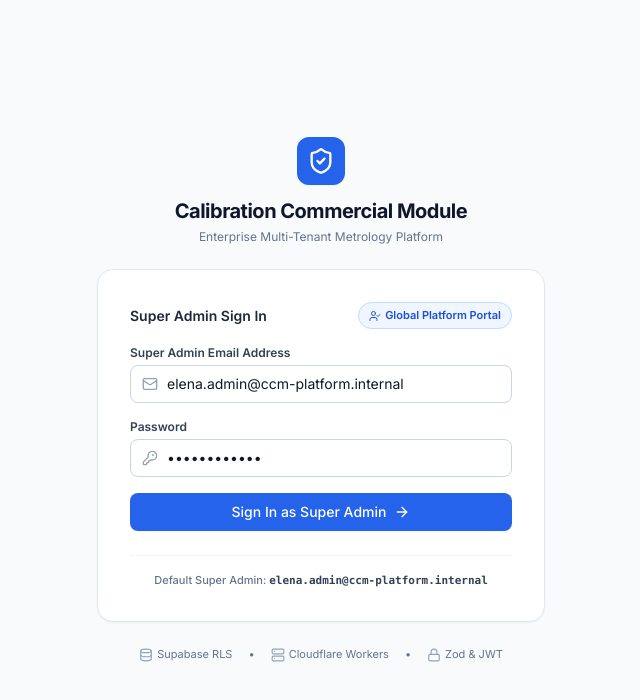
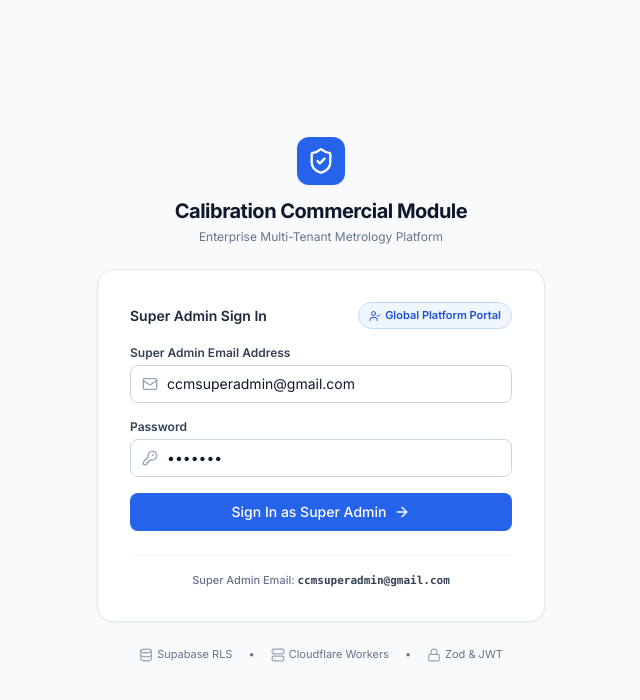
Before and after one commit to bvnethra/CCM, a React (Vite) app in the folder frontend/: page / in a window 1280 px wide. Shown: the top 700 px of the page, without its empty margins (319-959 px from the left). Built offline with nearby package versions, Linux system fonts and the light colour scheme; no server answers; the database is empty.

Commit message:
feat(auth): update Super Admin login credentials to ccmsuperadmin@gmail.com and ccm1234

```diff
--- a/frontend/src/features/auth/LoginPage.tsx
+++ b/frontend/src/features/auth/LoginPage.tsx
@@ -11,8 +11,8 @@ export interface LoginPageProps {
 export const LoginPage: React.FC<LoginPageProps> = ({ onLoginSuccess }) => {
   const { loginWithCredentials, isLoading } = useAuth();
 
-  const [email, setEmail] = useState('elena.admin@ccm-platform.internal');
-  const [password, setPassword] = useState('Password123!');
+  const [email, setEmail] = useState('ccmsuperadmin@gmail.com');
+  const [password, setPassword] = useState('ccm1234');
   const [errorMessage, setErrorMessage] = useState('');
 
   const handleSubmit = async (e: React.FormEvent) => {
@@ -64,7 +64,7 @@ export const LoginPage: React.FC<LoginPageProps> = ({ onLoginSuccess }) => {
               type="email"
               value={email}
               onChange={(e) => setEmail(e.target.value)}
-              placeholder="elena.admin@ccm-platform.internal"
+              placeholder="ccmsuperadmin@gmail.com"
               leftIcon={<Mail className="w-4 h-4 text-slate-400" />}
               required
             />
@@ -87,7 +87,7 @@ export const LoginPage: React.FC<LoginPageProps> = ({ onLoginSuccess }) => {
           {/* Single Super Admin Credential Helper Badge */}
           <div className="mt-6 pt-4 border-t border-slate-100 text-center">
             <p className="text-[11px] text-slate-500 font-medium">
-              Default Super Admin: <span className="font-mono text-slate-700 font-semibold">elena.admin@ccm-platform.internal</span>
+              Super Admin Email: <span className="font-mono text-slate-700 font-semibold">ccmsuperadmin@gmail.com</span>
             </p>
           </div>
         </div>
--- a/frontend/src/lib/mockData.ts
+++ b/frontend/src/lib/mockData.ts
@@ -346,7 +346,7 @@ export const demoProfiles: UserProfile[] = [
     id: 'usr-super-admin',
     tenant_id: '11111111-1111-4111-a111-111111111111',
     full_name: 'Elena Rostova',
-    email: 'elena.admin@ccm-platform.internal',
+    email: 'ccmsuperadmin@gmail.com',
     phone: '+1 (555) 019-2831',
     role: 'super_admin',
     status: 'active',
```
